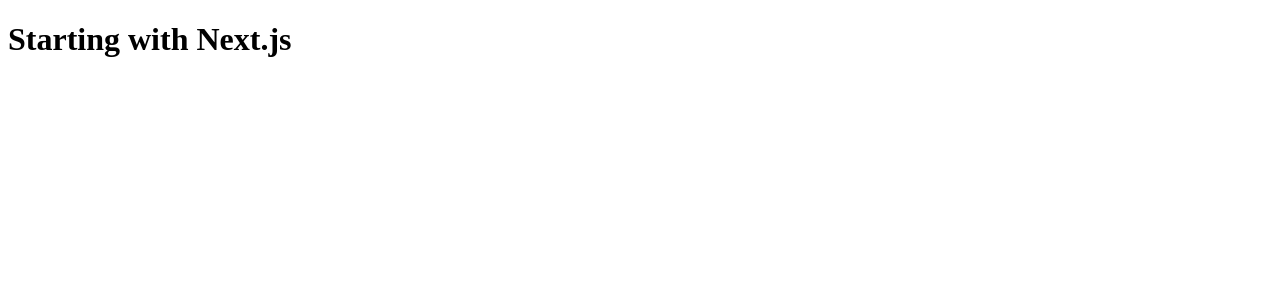
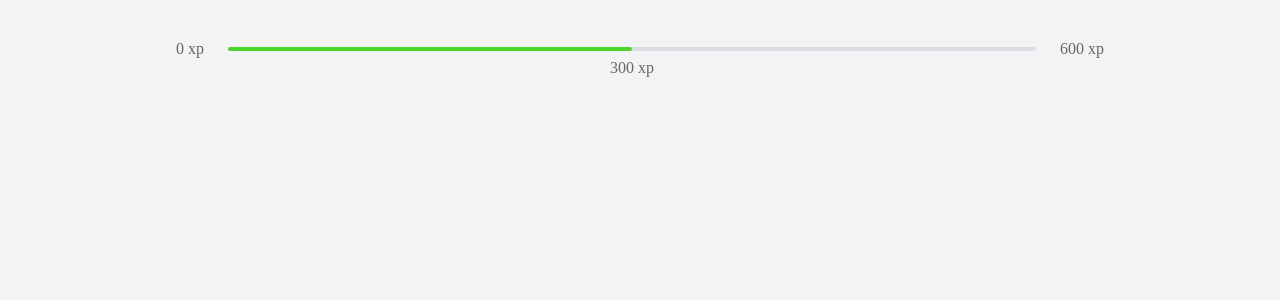
Before and after one commit to camaramanuela/move.it, a Next.js app in the folder moveit-next/: page / in a window 1280 px wide. Shown: the top 300 px of the page. Built offline with nearby package versions, Linux system fonts and the light colour scheme.

Commit message:
migrate to next.js

```diff
--- a/moveit-next/pages/index.tsx
+++ /dev/null
@@ -1,5 +0,0 @@
-export default function Home() {
-  return (
-    <h1>Starting with Next.js</h1>
-  )
-}
--- /dev/null
+++ b/moveit-next/src/components/ExperienceBar.tsx
@@ -0,0 +1,15 @@
+export function ExperienceBar() {
+  return (
+    <header className="experience-bar">
+      <span>0 xp</span>
+      <div>
+        <div style={{ width: '50%' }} />
+
+        <span className="current-experience" style={{ left: '50%' }}>
+          300 xp
+        </span>
+      </div>
+      <span>600 xp</span>
+    </header>
+  )
+}
--- a/moveit-next/pages/_app.tsx
+++ b/moveit-next/src/pages/_app.tsx
@@ -1,3 +1,5 @@
+import '../styles/global.css';
+
 function MyApp({ Component, pageProps }) {
   return <Component {...pageProps} />
 }
--- /dev/null
+++ b/moveit-next/src/pages/_document.tsx
@@ -0,0 +1,18 @@
+import Document, { Html, Head, Main, NextScript} from 'next/document';
+
+export default class MyDocument extends Document {
+  render() {
+    return (
+      <Html>
+        <Head>
+          <link rel="preconnect" href="https://fonts.gstatic.com" />
+          <link href="https://fonts.googleapis.com/css2?family=Inter:wght@400;500;600&family=Rajdhani:wght@600&display=swap" rel="stylesheet" />
+        </Head>
+        <body>
+          <Main />
+          <NextScript />
+        </body>
+      </Html>
+    );
+  }
+}
--- /dev/null
+++ b/moveit-next/src/pages/index.tsx
@@ -0,0 +1,9 @@
+import {ExperienceBar} from '../components/ExperienceBar';
+
+export default function Home() {
+  return (
+    <div className="container">
+      <ExperienceBar />
+    </div>
+  )
+}
--- /dev/null
+++ b/moveit-next/src/styles/global.css
@@ -0,0 +1,88 @@
+* {
+  margin: 0;
+  padding: 0;
+  box-sizing: border-box;
+}
+ :root {
+  --white: #fff;
+  --background: #f2f3f5;
+  --gray-line: #dcdde0;
+  --text: #666;
+  --text-highlight: #b3b9ff;
+  --title: #2e384d;
+  --red: #e83f5b;
+  --green: #4cd62b;
+  --blue: #5965e0;
+  --blue-dark: #4953b8;
+  --blue-twitter: #2aa9e0;
+ }
+
+ @media(max-width: 1080px) {
+  html {
+    font-size: 93.75%;
+  }
+}
+
+@media(max-width: 720px) {
+  html {
+    font-size: 87.5%;
+  }
+}
+
+body {
+  background: var(--background);
+  color: var(--text);
+}
+
+body, input, textarea, button {
+  font-family: 400 1rem 'Inter', sans-serif;
+}
+
+button {
+  cursor: pointer;
+}
+
+a {
+  color: inherit;
+  text-decoration: none;
+}
+
+.container {
+  height: 100vh;
+  max-width: 992px;
+  margin: 0 auto;
+  padding: 2.5rem 2rem;
+
+  display: flex;
+  flex-direction: column;
+}
+
+.experience-bar {
+  display: flex;
+  align-items: center;
+}
+
+.experience-bar span {
+  font-size: 1rem;
+}
+
+.experience-bar > div {
+  flex: 1;
+  height: 4px;
+  border-radius: 4px;
+  background: var(--gray-line);
+  margin: 0 1.5rem;
+  position: relative;
+}
+
+.experience-bar > div > div {
+  height: 4px;
+  border-radius: 4px;
+  background: var(--green);
+}
+
+span.current-experience {
+  position: absolute;
+  top: 12px;
+  transform: translateX(-50%);
+}
```
